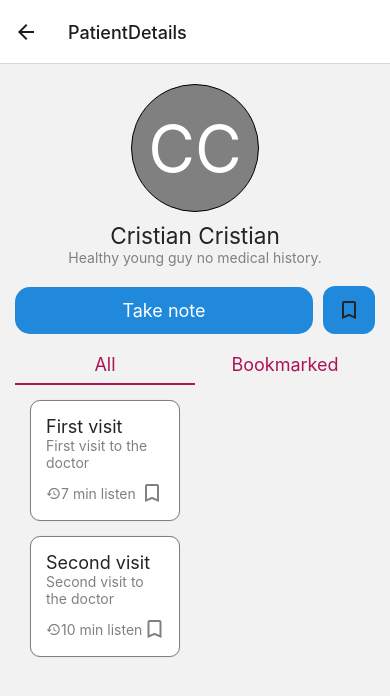
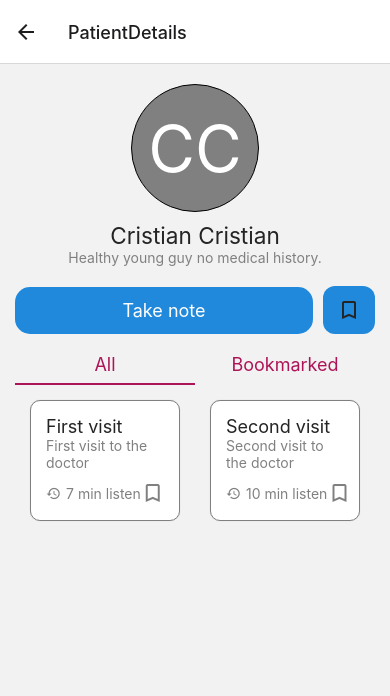
Before and after one commit to andrianarivo/nutrimons, a React Native app: screen /PatientList in a window 390 px wide. Both pictures are taken after a click on the button 97 px from the left and 187 px from the top of the page. Shown: the top 696 px of the page. Built offline with nearby package versions, Linux system fonts and the light colour scheme.

Commit message:
feat: Note List

```diff
--- a/src/components/PatientCard.tsx
+++ b/src/components/PatientCard.tsx
@@ -29,7 +29,7 @@ export default function PatientCard({patient, onPress}: PatientCardProps) {
           <View style={base.cardBottom}>
             <View style={base.cardInfo}>
               <Icon name="euro" size={15} color="grey" />
-              <Text>{patient.hourRate} per hour</Text>
+              <Text style={base.cardInfoText}>{patient.hourRate} per hour</Text>
             </View>
             <Icon name="bookmark-outline" color="grey" />
           </View>
--- /dev/null
+++ b/src/components/PatientListHeader.tsx
@@ -0,0 +1,78 @@
+import {View, StyleSheet} from 'react-native';
+import React, {useState} from 'react';
+import {Avatar, Tab, Text, Button, Icon} from '@rneui/themed';
+import {Patient} from '../../types';
+import base from '../styles';
+
+interface PatientDetailsHeaderProps {
+  patient: Patient;
+}
+
+export default function PatientDetailsHeader({
+  patient,
+}: PatientDetailsHeaderProps) {
+  const [index, setIndex] = useState(0);
+  return (
+    <>
+      <Avatar
+        size={128}
+        rounded
+        title={`${patient.name.charAt(0) + patient.firstname.charAt(0)}`}
+        containerStyle={{...base.avatar, ...style.avatar}}
+      />
+      <View>
+        <Text
+          style={style.title}
+          h4>{`${patient.name} ${patient.firstname}`}</Text>
+        <Text style={style.summary}>{patient.summary}</Text>
+      </View>
+      <View style={style.actions}>
+        <Button containerStyle={style.takeNote} size="lg">
+          Take note
+        </Button>
+        <Button containerStyle={style.bookmark} size="lg">
+          <Icon name="bookmark-outline" />
+        </Button>
+      </View>
+
+      <Tab containerStyle={style.tab} value={index} onChange={setIndex} dense>
+        <Tab.Item>All</Tab.Item>
+        <Tab.Item>Bookmarked</Tab.Item>
+      </Tab>
+    </>
+  );
+}
+
+const style = StyleSheet.create({
+  avatar: {
+    marginLeft: 'auto',
+    marginRight: 'auto',
+    marginTop: 20,
+  },
+  title: {
+    textAlign: 'center',
+    marginTop: 10,
+  },
+  summary: {
+    textAlign: 'center',
+    color: 'grey',
+  },
+  actions: {
+    display: 'flex',
+    flexDirection: 'row',
+    justifyContent: 'center',
+    alignItems: 'center',
+    marginTop: 20,
+    gap: 10,
+  },
+  takeNote: {
+    flex: 1,
+    borderRadius: 15,
+  },
+  bookmark: {
+    borderRadius: 12,
+  },
+  tab: {
+    marginTop: 10,
+  },
+});
--- a/src/screens/PatientDetails.tsx
+++ b/src/screens/PatientDetails.tsx
@@ -1,11 +1,11 @@
-import {View, StyleSheet} from 'react-native';
-import React, {useState} from 'react';
-import {Text, Avatar, Button, Icon, Tab} from '@rneui/themed';
+import {StyleSheet} from 'react-native';
+import React from 'react';
 import db from '../db';
 import {RootStackParamList} from '../../App';
 import {StackScreenProps} from '@react-navigation/stack';
-import base from '../styles';
 import NoteCard from '../components/NoteCard';
+import {FlatList} from 'react-native-gesture-handler';
+import PatientDetailsHeader from '../components/PatientListHeader';
 
 type PatientDetailsNavigationProps = StackScreenProps<
   RootStackParamList,
@@ -20,41 +20,14 @@ interface PatientDetailsProp {
 export default function PatientDetails({route}: PatientDetailsProp) {
   const patient =
     db.patients.find(it => it.id === route.params.id) || db.patients[0];
-  const [index, setIndex] = useState(0);
   return (
-    <View style={style.container}>
-      <Avatar
-        size={128}
-        rounded
-        title={`${patient.name.charAt(0) + patient.firstname.charAt(0)}`}
-        containerStyle={{...base.avatar, ...style.avatar}}
-      />
-      <View>
-        <Text
-          style={style.title}
-          h4>{`${patient.name} ${patient.firstname}`}</Text>
-        <Text style={style.summary}>{patient.summary}</Text>
-      </View>
-      <View style={style.actions}>
-        <Button containerStyle={style.takeNote} size="lg">
-          Take note
-        </Button>
-        <Button containerStyle={style.bookmark} size="lg">
-          <Icon name="bookmark-outline" />
-        </Button>
-      </View>
-
-      <Tab containerStyle={style.tab} value={index} onChange={setIndex} dense>
-        <Tab.Item>All</Tab.Item>
-        <Tab.Item>Bookmarked</Tab.Item>
-      </Tab>
-
-      <View>
-        {patient.notes.map((note, i) => (
-          <NoteCard key={i} note={note} />
-        ))}
-      </View>
-    </View>
+    <FlatList
+      style={style.container}
+      data={patient.notes}
+      numColumns={2}
+      ListHeaderComponent={<PatientDetailsHeader patient={patient} />}
+      renderItem={({item}) => <NoteCard note={item} />}
+    />
   );
 }
 
@@ -64,35 +37,4 @@ const style = StyleSheet.create({
     marginLeft: 15,
     marginRight: 15,
   },
-  avatar: {
-    marginLeft: 'auto',
-    marginRight: 'auto',
-    marginTop: 20,
-  },
-  title: {
-    textAlign: 'center',
-    marginTop: 10,
-  },
-  summary: {
-    textAlign: 'center',
-    color: 'grey',
-  },
-  actions: {
-    display: 'flex',
-    flexDirection: 'row',
-    justifyContent: 'center',
-    alignItems: 'center',
-    marginTop: 20,
-    gap: 10,
-  },
-  takeNote: {
-    flex: 1,
-    borderRadius: 15,
-  },
-  bookmark: {
-    borderRadius: 12,
-  },
-  tab: {
-    marginTop: 10,
-  },
 });
--- a/src/styles/index.ts
+++ b/src/styles/index.ts
@@ -27,6 +27,7 @@ export default StyleSheet.create({
     display: 'flex',
     flexDirection: 'row',
     alignItems: 'center',
+    gap: 5,
   },
   cardInfoText: {
     color: 'grey',
```
